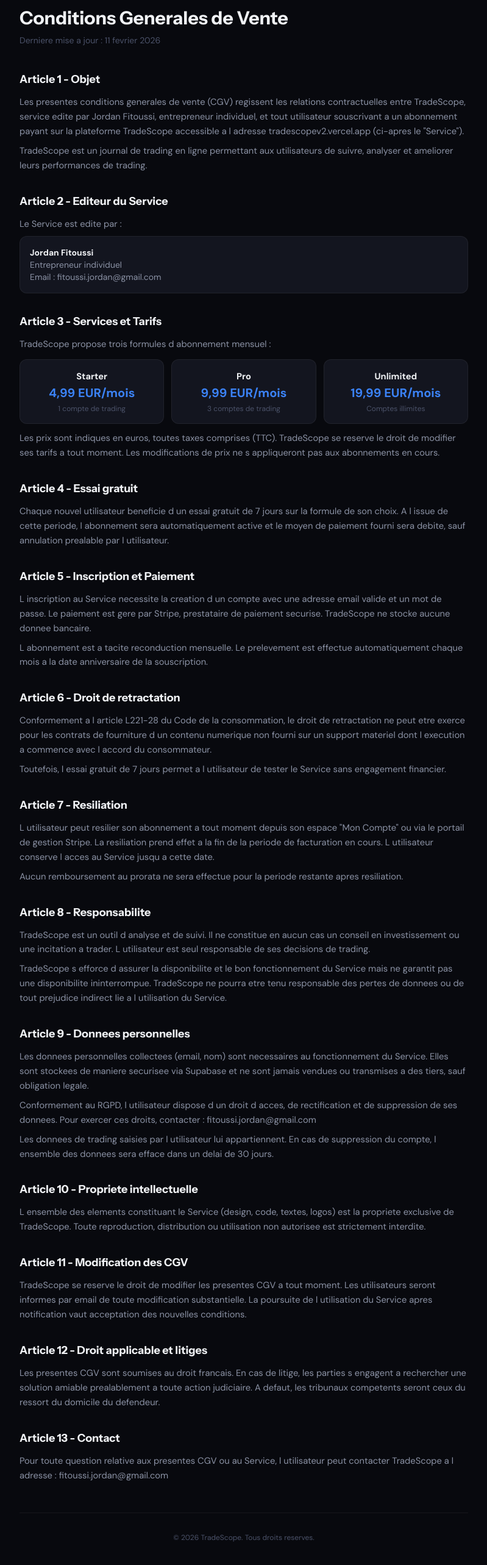
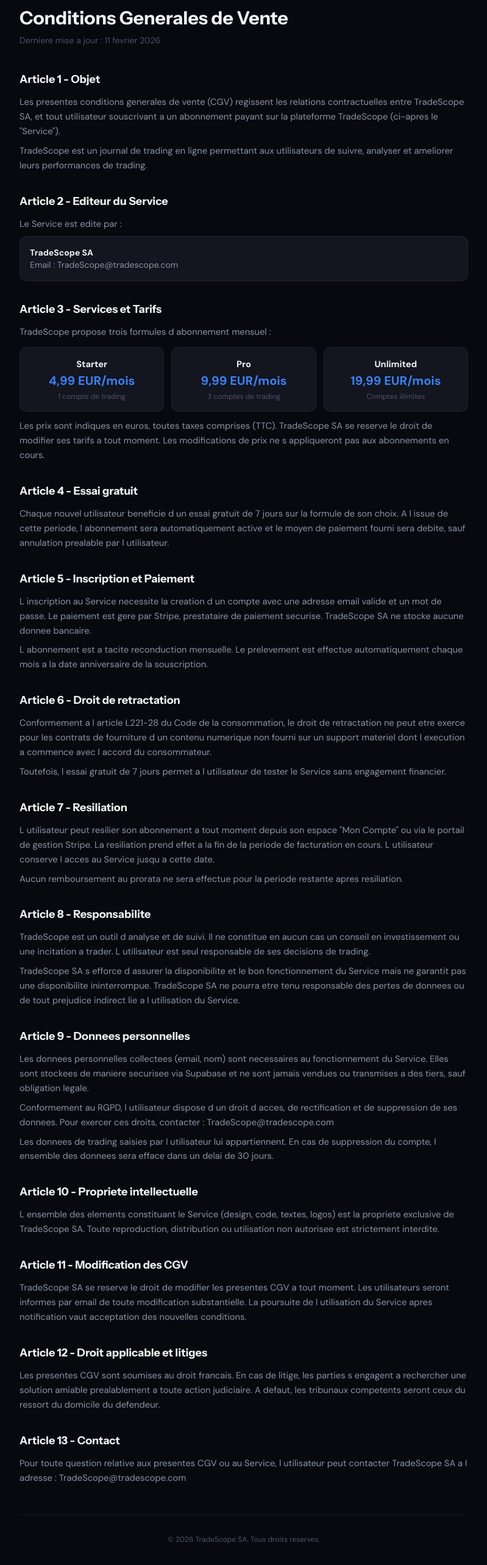
Before and after one commit to fitoussijordan-commits/Tradescopev2, a Next.js app: page /cgv in a window 1280 px wide. Shown: the part 90-2656 px from the top of the page at 61% size, without its empty margins (240-1039 px from the left). Built offline with nearby package versions, Linux system fonts and the light colour scheme.

Commit message:
v7: export CSV, CGV TradeScope SA, dark/light, avatar

```diff
--- a/app/(dashboard)/trades/page.js
+++ b/app/(dashboard)/trades/page.js
@@ -63,6 +63,30 @@
   const fmt = (v) => (parseFloat(v) >= 0 ? '+' : '') + parseFloat(v).toFixed(2) + '€';
   if (loading) return <div className="text-center py-20 text-txt-3">Chargement...</div>;
 
+  const exportCSV = () => {
+    const headers = ['Date','Instrument','Type','Taille','Risque','P&L','R:R','% Capital','Strategie','Notes'];
+    const rows = filtered.map(t => [
+      t.date,
+      t.instrument || '',
+      t.type || '',
+      t.size || '',
+      t.risk || '',
+      t.pnl,
+      t.rr != null ? parseFloat(t.rr).toFixed(2) : '',
+      t.pnl_percent ? parseFloat(t.pnl_percent).toFixed(2) : '',
+      t.followed_strategy ? 'Oui' : 'Non',
+      (t.notes || '').replace(/,/g, ';'),
+    ]);
+    const csv = [headers.join(','), ...rows.map(r => r.join(','))].join('\n');
+    const blob = new Blob(['\uFEFF' + csv], { type: 'text/csv;charset=utf-8;' });
+    const url = URL.createObjectURL(blob);
+    const a = document.createElement('a');
+    a.href = url;
+    a.download = `tradescope-export-${new Date().toISOString().split('T')[0]}.csv`;
+    a.click();
+    URL.revokeObjectURL(url);
+  };
+
   return (
     <div className="animate-fade-up">
       <div className="flex flex-col sm:flex-row justify-between items-start sm:items-center gap-4 mb-5">
@@ -76,7 +100,12 @@
             ))}
           </div>
         </div>
-        <button onClick={() => setShowModal(true)} className="px-5 py-2.5 bg-accent text-white text-sm font-bold rounded-lg shadow-lg shadow-accent/25 active:scale-95 transition-all">+ Trade</button>
+        <div className="flex gap-2">
+          {filtered.length > 0 && (
+            <button onClick={exportCSV} className="px-4 py-2.5 bg-bg-card border border-brd text-txt-2 text-sm font-semibold rounded-lg hover:border-accent hover:text-accent active:scale-95 transition-all">CSV ↓</button>
+          )}
+          <button onClick={() => setShowModal(true)} className="px-5 py-2.5 bg-accent text-white text-sm font-bold rounded-lg shadow-lg shadow-accent/25 active:scale-95 transition-all">+ Trade</button>
+        </div>
       </div>
 
       <div className="grid grid-cols-3 gap-3 mb-5">
--- a/app/cgv/page.js
+++ b/app/cgv/page.js
@@ -13,7 +13,7 @@
 
           <section>
             <h2 className="font-display font-bold text-lg text-txt-1 mb-3">Article 1 - Objet</h2>
-            <p>Les presentes conditions generales de vente (CGV) regissent les relations contractuelles entre TradeScope, service edite par Jordan Fitoussi, entrepreneur individuel, et tout utilisateur souscrivant a un abonnement payant sur la plateforme TradeScope accessible a l adresse tradescopev2.vercel.app (ci-apres le &quot;Service&quot;).</p>
+            <p>Les presentes conditions generales de vente (CGV) regissent les relations contractuelles entre TradeScope SA, et tout utilisateur souscrivant a un abonnement payant sur la plateforme TradeScope (ci-apres le &quot;Service&quot;).</p>
             <p className="mt-2">TradeScope est un journal de trading en ligne permettant aux utilisateurs de suivre, analyser et ameliorer leurs performances de trading.</p>
           </section>
 
@@ -21,9 +21,8 @@
             <h2 className="font-display font-bold text-lg text-txt-1 mb-3">Article 2 - Editeur du Service</h2>
             <p>Le Service est edite par :</p>
             <div className="bg-bg-card border border-brd rounded-xl p-4 mt-2 text-sm">
-              <p><strong className="text-txt-1">Jordan Fitoussi</strong></p>
-              <p>Entrepreneur individuel</p>
-              <p>Email : fitoussi.jordan@gmail.com</p>
+              <p><strong className="text-txt-1">TradeScope SA</strong></p>
+              <p>Email : TradeScope@tradescope.com</p>
             </div>
           </section>
 
@@ -47,7 +46,7 @@
                 <div className="text-xs text-txt-3 mt-1">Comptes illimites</div>
               </div>
             </div>
-            <p className="mt-3">Les prix sont indiques en euros, toutes taxes comprises (TTC). TradeScope se reserve le droit de modifier ses tarifs a tout moment. Les modifications de prix ne s appliqueront pas aux abonnements en cours.</p>
+            <p className="mt-3">Les prix sont indiques en euros, toutes taxes comprises (TTC). TradeScope SA se reserve le droit de modifier ses tarifs a tout moment. Les modifications de prix ne s appliqueront pas aux abonnements en cours.</p>
           </section>
 
           <section>
@@ -57,7 +56,7 @@
 
           <section>
             <h2 className="font-display font-bold text-lg text-txt-1 mb-3">Article 5 - Inscription et Paiement</h2>
-            <p>L inscription au Service necessite la creation d un compte avec une adresse email valide et un mot de passe. Le paiement est gere par Stripe, prestataire de paiement securise. TradeScope ne stocke aucune donnee bancaire.</p>
+            <p>L inscription au Service necessite la creation d un compte avec une adresse email valide et un mot de passe. Le paiement est gere par Stripe, prestataire de paiement securise. TradeScope SA ne stocke aucune donnee bancaire.</p>
             <p className="mt-2">L abonnement est a tacite reconduction mensuelle. Le prelevement est effectue automatiquement chaque mois a la date anniversaire de la souscription.</p>
           </section>
 
@@ -76,24 +75,24 @@
           <section>
             <h2 className="font-display font-bold text-lg text-txt-1 mb-3">Article 8 - Responsabilite</h2>
             <p>TradeScope est un outil d analyse et de suivi. Il ne constitue en aucun cas un conseil en investissement ou une incitation a trader. L utilisateur est seul responsable de ses decisions de trading.</p>
-            <p className="mt-2">TradeScope s efforce d assurer la disponibilite et le bon fonctionnement du Service mais ne garantit pas une disponibilite ininterrompue. TradeScope ne pourra etre tenu responsable des pertes de donnees ou de tout prejudice indirect lie a l utilisation du Service.</p>
+            <p className="mt-2">TradeScope SA s efforce d assurer la disponibilite et le bon fonctionnement du Service mais ne garantit pas une disponibilite ininterrompue. TradeScope SA ne pourra etre tenu responsable des pertes de donnees ou de tout prejudice indirect lie a l utilisation du Service.</p>
           </section>
 
           <section>
             <h2 className="font-display font-bold text-lg text-txt-1 mb-3">Article 9 - Donnees personnelles</h2>
             <p>Les donnees personnelles collectees (email, nom) sont necessaires au fonctionnement du Service. Elles sont stockees de maniere securisee via Supabase et ne sont jamais vendues ou transmises a des tiers, sauf obligation legale.</p>
-            <p className="mt-2">Conformement au RGPD, l utilisateur dispose d un droit d acces, de rectification et de suppression de ses donnees. Pour exercer ces droits, contacter : fitoussi.jordan@gmail.com</p>
+            <p className="mt-2">Conformement au RGPD, l utilisateur dispose d un droit d acces, de rectification et de suppression de ses donnees. Pour exercer ces droits, contacter : TradeScope@tradescope.com</p>
             <p className="mt-2">Les donnees de trading saisies par l utilisateur lui appartiennent. En cas de suppression du compte, l ensemble des donnees sera efface dans un delai de 30 jours.</p>
           </section>
 
           <section>
             <h2 className="font-display font-bold text-lg text-txt-1 mb-3">Article 10 - Propriete intellectuelle</h2>
-            <p>L ensemble des elements constituant le Service (design, code, textes, logos) est la propriete exclusive de TradeScope. Toute reproduction, distribution ou utilisation non autorisee est strictement interdite.</p>
+            <p>L ensemble des elements constituant le Service (design, code, textes, logos) est la propriete exclusive de TradeScope SA. Toute reproduction, distribution ou utilisation non autorisee est strictement interdite.</p>
           </section>
 
           <section>
             <h2 className="font-display font-bold text-lg text-txt-1 mb-3">Article 11 - Modification des CGV</h2>
-            <p>TradeScope se reserve le droit de modifier les presentes CGV a tout moment. Les utilisateurs seront informes par email de toute modification substantielle. La poursuite de l utilisation du Service apres notification vaut acceptation des nouvelles conditions.</p>
+            <p>TradeScope SA se reserve le droit de modifier les presentes CGV a tout moment. Les utilisateurs seront informes par email de toute modification substantielle. La poursuite de l utilisation du Service apres notification vaut acceptation des nouvelles conditions.</p>
           </section>
 
           <section>
@@ -103,13 +102,13 @@
 
           <section>
             <h2 className="font-display font-bold text-lg text-txt-1 mb-3">Article 13 - Contact</h2>
-            <p>Pour toute question relative aux presentes CGV ou au Service, l utilisateur peut contacter TradeScope a l adresse : fitoussi.jordan@gmail.com</p>
+            <p>Pour toute question relative aux presentes CGV ou au Service, l utilisateur peut contacter TradeScope SA a l adresse : TradeScope@tradescope.com</p>
           </section>
 
         </div>
 
         <div className="mt-12 pt-8 border-t border-brd text-center text-txt-3 text-xs">
-          &copy; 2026 TradeScope. Tous droits reserves.
+          &copy; 2026 TradeScope SA. Tous droits reserves.
         </div>
       </div>
     </div>
```
